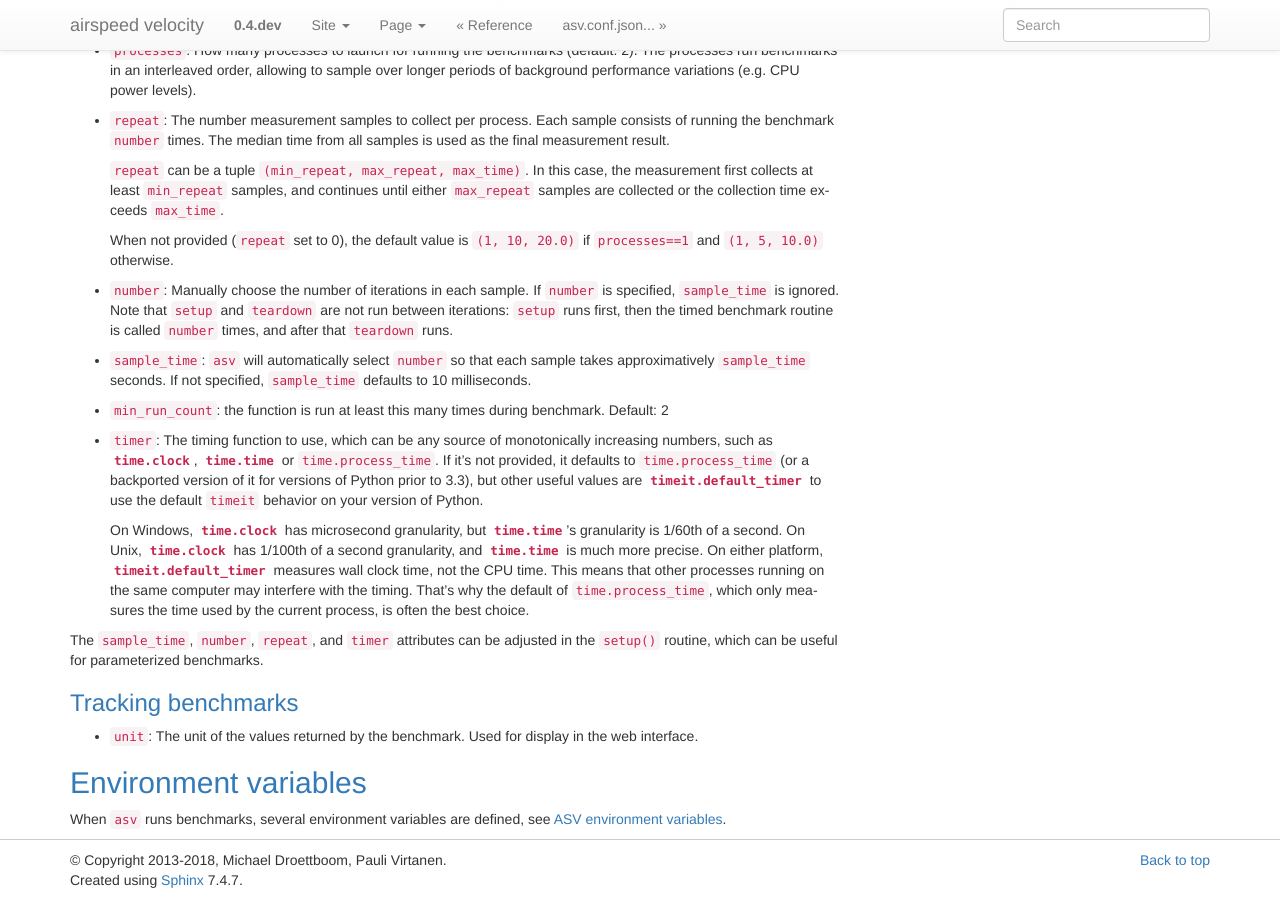
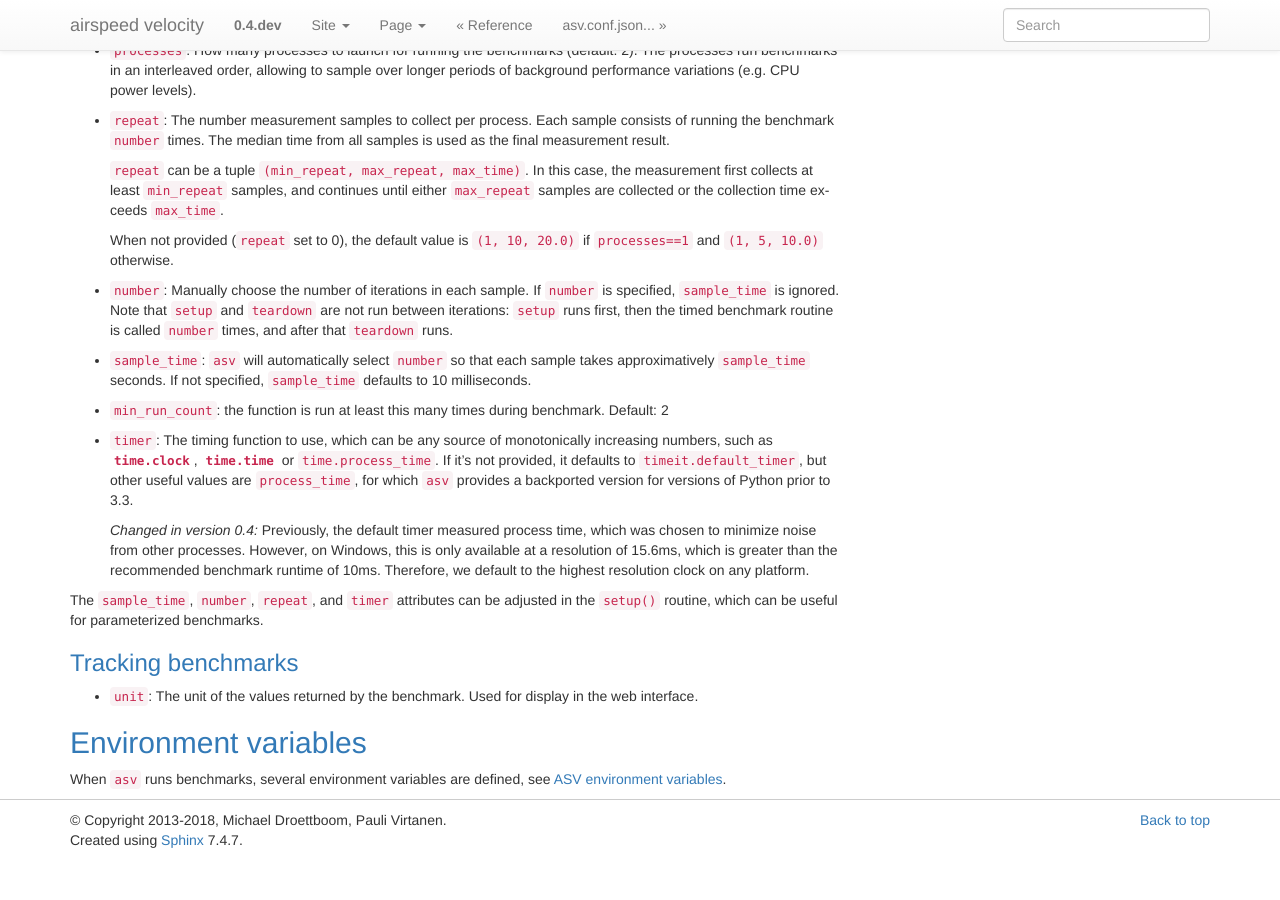
Before and after one commit to airspeed-velocity/asv, a Sphinx documentation site: the page built from docs/source/benchmarks.rst, in a window 1280 px wide and 900 px high, scrolled down 1808 px. Built offline with Sphinx 7.4.7, drawn with Linux system fonts in a browser that asks for light colours; the version number is read from the project's files by our own code; after the commit the page ends 2668 px from its top, so only the background shows below that.

Commit message:
BUG: change default timer to timeit.default_timer to fix resolution issues on Windows

```diff
--- a/CHANGES.rst
+++ b/CHANGES.rst
@@ -6,6 +6,9 @@ New Features
 
 API Changes
 ^^^^^^^^^^^
+- Default timer changed from ``process_time()`` to
+  ``timeit.default_timer()`` to fix resolution issues on Windows.
+  Old behavior can be restored by setting ``Benchmark.timer = time.process_time``
 
 Bug Fixes
 ^^^^^^^^^
--- a/docs/source/benchmarks.rst
+++ b/docs/source/benchmarks.rst
@@ -138,20 +138,17 @@ Timing benchmarks
 - ``timer``: The timing function to use, which can be any source of
   monotonically increasing numbers, such as `time.clock`, `time.time`
   or ``time.process_time``.  If it's not provided, it defaults to
-  ``time.process_time`` (or a backported version of it for versions of
-  Python prior to 3.3), but other useful values are
-  `timeit.default_timer` to use the default ``timeit`` behavior on
-  your version of Python.
+  ``timeit.default_timer``, but other useful values are
+  ``process_time``, for which ``asv`` provides a backported version for
+  versions of Python prior to 3.3.
 
-  On Windows, `time.clock` has microsecond granularity, but
-  `time.time`'s granularity is 1/60th of a second. On Unix,
-  `time.clock` has 1/100th of a second granularity, and `time.time` is
-  much more precise. On either platform, `timeit.default_timer`
-  measures wall clock time, not the CPU time. This means that other
-  processes running on the same computer may interfere with the
-  timing.  That's why the default of ``time.process_time``, which only
-  measures the time used by the current process, is often the best
-  choice.
+  .. versionchanged:: 0.4
+
+     Previously, the default timer measured process time, which was chosen
+     to minimize noise from other processes. However, on Windows, this is
+     only available at a resolution of 15.6ms, which is greater than the
+     recommended benchmark runtime of 10ms. Therefore, we default to the
+     highest resolution clock on any platform.
 
 The ``sample_time``, ``number``, ``repeat``, and ``timer`` attributes
 can be adjusted in the ``setup()`` routine, which can be useful for
```
Also changed, not shown: docs/source/writing_benchmarks.rst (+9 -3 lines), 1 other file.
